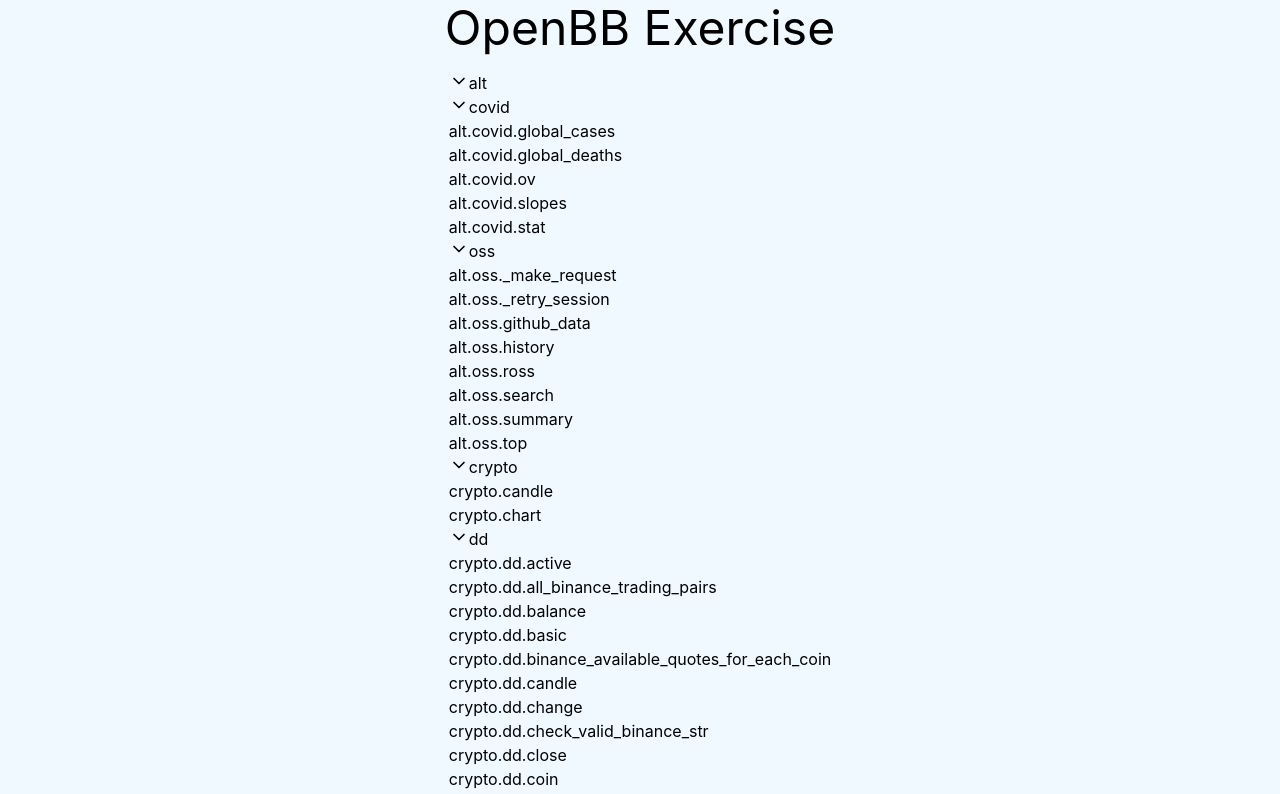
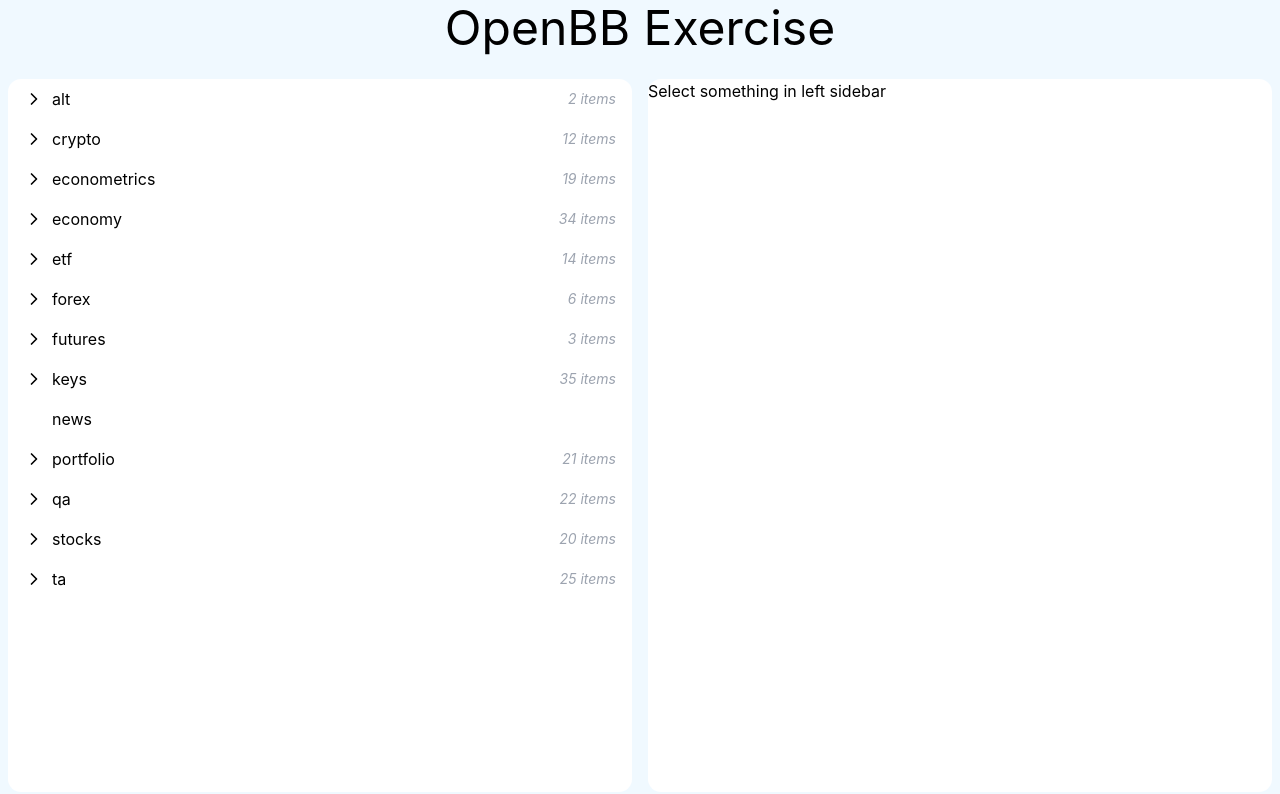
Before and after one commit to Disorrder/openbb-exercise, a Next.js app: page / in a window 1280 px wide. Shown: the top 794 px of the page. Built offline with nearby package versions, Linux system fonts and the light colour scheme.

Commit message:
add TreeView

```diff
--- a/components/Collapse.tsx
+++ /dev/null
@@ -1,22 +0,0 @@
-import React from 'react';
-import { IconChevronDown } from '@tabler/icons-react';
-
-interface Props {
-  title: React.ReactElement | string;
-  children: React.ReactElement;
-}
-
-export default function Collapse(props: Props) {
-  const { title, children } = props;
-
-  return (
-    <div className="Collapse">
-      <div className="__trigger flex">
-        <IconChevronDown size={20} />
-        <div className="__title">{title}</div>
-      </div>
-
-      <div className="__content">{children}</div>
-    </div>
-  );
-}
--- /dev/null
+++ b/components/StatForm.tsx
@@ -0,0 +1,14 @@
+import { useTree } from "../context/tree.context";
+
+interface Props {
+  // value: Dictionary<TrailNode<IStat>>[number];
+}
+
+export default function StatForm(props: Props) {
+  const { selected, setSelected } = useTree();
+
+  if (!selected)
+    return <div className="StatForm">Select something in left sidebar</div>;
+
+  return <div className="StatForm">StatForm {selected?.trailmap}</div>;
+}
--- a/components/Trailmap.tsx
+++ /dev/null
@@ -1,15 +0,0 @@
-import { IStat } from '../utils/stats.type';
-import { Dictionary, TrailNode } from '../utils/transform';
-import TrailmapHierarchy from './TrailmapHierarchy';
-
-interface Props {
-  trailmap: Dictionary<TrailNode<IStat>>;
-}
-
-export default function Trailmap({ trailmap }: Props) {
-  return (
-    <div className="Trailmap w-full overflow-y-auto rounded-md">
-      <TrailmapHierarchy trailmap={trailmap} />
-    </div>
-  );
-}
--- a/components/TrailmapHierarchy.tsx
+++ /dev/null
@@ -1,36 +0,0 @@
-import { Accordion, AccordionSummary, AccordionDetails } from '@mui/material';
-import { IconChevronDown } from '@tabler/icons-react';
-
-import { IStat } from '../utils/stats.type';
-import { Dictionary, DictLeaf, TrailNode } from '../utils/transform';
-
-interface Props {
-  trailmap: Dictionary<TrailNode<IStat>>;
-}
-
-export default function TrailmapHierarchy({ trailmap }: Props) {
-  function renderNode(node: DictLeaf<TrailNode<IStat>>) {
-    return <div>{node.trailmap}</div>;
-  }
-
-  return trailmap.map((node) => (
-    <Accordion key={node.key} disableGutters>
-      <AccordionSummary
-        expandIcon={<IconChevronDown size={20} />}
-        sx={{
-          flexDirection: 'row-reverse',
-          gap: '8px',
-        }}
-      >
-        {node.key}
-      </AccordionSummary>
-      <AccordionDetails>
-        {'children' in node ? (
-          <TrailmapHierarchy trailmap={node.children} />
-        ) : (
-          renderNode(node)
-        )}
-      </AccordionDetails>
-    </Accordion>
-  ));
-}
--- a/components/TreeNode.tsx
+++ b/components/TreeNode.tsx
@@ -1,40 +1,58 @@
-import { useTree } from '../context/tree.context';
-import { IStat } from '../utils/stats.type';
-import { Dictionary, TrailNode } from '../utils/transform';
-import Collapse from './Collapse';
+import React from "react";
+import { IconChevronDown, IconChevronRight } from "@tabler/icons-react";
+
+import { useTree } from "../context/tree.context";
+import { IStat } from "../utils/stats.type";
+import { Dictionary, TrailNode } from "../utils/transform";
+import cn from "classnames";
 
 interface Props {
-  value: Dictionary<TrailNode<IStat>>;
+  value: Dictionary<TrailNode<IStat>>[number];
+  level: number;
 }
 
-export default function TreeNode({ value }: Props) {
+export default function TreeNode({ value, level }: Props) {
+  const { selected, setSelected } = useTree();
+  const [open, setOpen] = React.useState(false);
+
+  const hasChildren = "children" in value && value.children?.length > 0;
+
+  const className = cn(
+    "TreeNode",
+    "flex items-center gap-2 px-4 py-2 cursor-pointer transition-colors",
+    `pl-${level * 4}`,
+    "hover:bg-sky-100"
+  );
+
+  function renderIcon() {
+    return open ? (
+      <IconChevronDown size={20} />
+    ) : (
+      <IconChevronRight size={20} />
+    );
+  }
+
+  function handleClick() {
+    hasChildren ? setOpen(!open) : setSelected(value);
+  }
+
   return (
     <>
-      {value.map((node) => {
-        if ('children' in node) {
-          return (
-            <Collapse title={node.key}>
-              <TreeNode value={node.children} />
-            </Collapse>
-          );
-        }
+      <div className={className} onClick={handleClick}>
+        <div className="w-[20px]">{hasChildren && renderIcon()}</div>
+        <div className="flex-1">{value.key}</div>
+        {hasChildren && (
+          <div className="text-sm text-gray-400 italic">
+            {value.children.length} items
+          </div>
+        )}
+      </div>
 
-        return TreeLeaf(node);
-      })}
+      {hasChildren &&
+        open &&
+        value.children.map((node) => (
+          <TreeNode value={node} level={level + 1} key={node.key} />
+        ))}
     </>
   );
 }
-
-function TreeLeaf(node: TrailNode<IStat>) {
-  const { setSelected } = useTree();
-
-  function handleClick() {
-    setSelected(node.trailmap);
-  }
-
-  return (
-    <div className="TreeNode" onClick={handleClick}>
-      {node.trailmap}
-    </div>
-  );
-}
--- a/components/TreeView.tsx
+++ b/components/TreeView.tsx
@@ -1,6 +1,6 @@
-import { IStat } from '../utils/stats.type';
-import { Dictionary, TrailNode } from '../utils/transform';
-import TreeNode from './TreeNode';
+import { IStat } from "../utils/stats.type";
+import { Dictionary, TrailNode } from "../utils/transform";
+import TreeNode from "./TreeNode";
 
 interface Props {
   value: Dictionary<TrailNode<IStat>>;
@@ -9,7 +9,9 @@
 export default function TreeView({ value }: Props) {
   return (
     <div className="TreeView w-full overflow-y-auto rounded-md">
-      <TreeNode value={value} />
+      {value.map((node) => (
+        <TreeNode value={node} level={1} key={node.key} />
+      ))}
     </div>
   );
 }
--- a/package.json
+++ b/package.json
@@ -12,6 +12,7 @@
     "@emotion/styled": "^11.10.6",
     "@mui/material": "^5.11.9",
     "@tabler/icons-react": "^2.4.0",
+    "classnames": "^2.3.2",
     "next": "^13.0.6",
     "react": "^18.2.0",
     "react-dom": "^18.2.0"
--- a/pages/index.tsx
+++ b/pages/index.tsx
@@ -1,18 +1,19 @@
-import React from 'react';
-import Head from 'next/head';
+import React from "react";
+import Head from "next/head";
 
-import { TreeProvider } from '../context/tree.context';
-import { transform } from '../utils/transform';
-import { IStat } from '../utils/stats.type';
+import { TreeProvider, useTree } from "../context/tree.context";
+import { transform } from "../utils/transform";
+import { IStat } from "../utils/stats.type";
 
-import TreeView from '../components/TreeView';
+import TreeView from "../components/TreeView";
 
-import styles from '../styles/Home.module.css';
-import TRAILMAP from '../utils/trailmap.json';
+import styles from "../styles/Home.module.css";
+import TRAILMAP from "../utils/trailmap.json";
+import StatForm from "../components/StatForm";
 
 export default function Home(): React.ReactElement {
-  const trailmapTransformed = transform<IStat>(TRAILMAP);
-  console.log(trailmapTransformed);
+  const trailmapTransformed = transform<IStat>(TRAILMAP as any);
+  // console.log(trailmapTransformed);
 
   return (
     <TreeProvider>
@@ -28,7 +29,7 @@
             <TreeView value={trailmapTransformed} />
           </aside>
           <main className={styles.main}>
-            <TreeView value={trailmapTransformed} />
+            <StatForm />
           </main>
         </div>
       </div>
--- a/styles/Home.module.css
+++ b/styles/Home.module.css
@@ -1,6 +1,5 @@
 .container {
   height: 100vh;
-  padding: 0 0.5rem;
   display: flex;
   flex-direction: column;
   align-items: center;
@@ -8,18 +7,19 @@
   background: #f0f9ff;
 }
 
-.main {
-  display: flex;
-  flex: 1;
-  overflow: hidden;
-  padding: 1rem 0;
-  min-width: 75%;
-}
-
 .title {
   margin: 0;
   line-height: 1.15;
   font-size: 3rem;
+}
+
+.content {
+  display: flex;
+  flex: 1;
+  gap: 16px;
+  width: 100%;
+  padding: 8px;
+  overflow: hidden;
 }
 
 .title,
@@ -31,3 +31,13 @@
   line-height: 1.5;
   font-size: 1.5rem;
 }
+
+.main,
+.sidebar {
+  display: flex;
+  flex: 1;
+  overflow: hidden;
+
+  background: white;
+  border-radius: 13px;
+}
```
Also changed, not shown: 2 other files (tests, documents, lock files or other folders).
